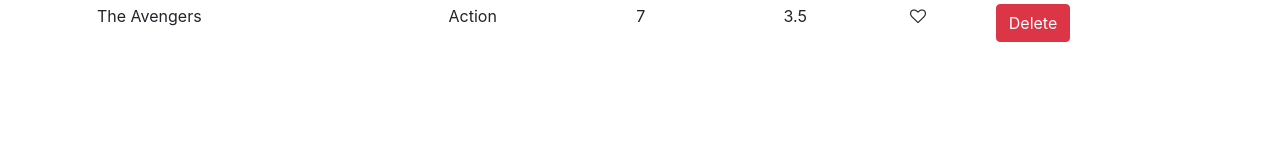
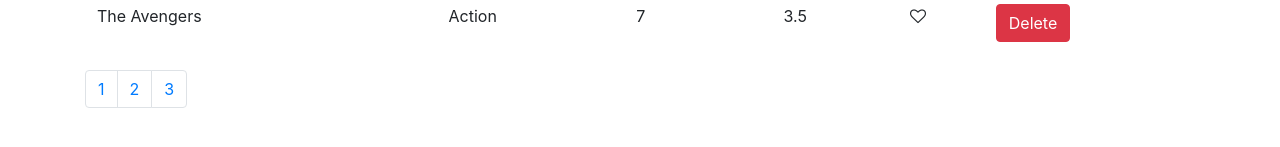
Before and after one commit to helgonaft/react-vidly, a React (Create React App) app: page / in a window 1280 px wide. Shown: the part 623-770 px from the top of the page. Built offline with nearby package versions, Linux system fonts and the light colour scheme.

Commit message:
added pagination

```diff
--- a/package.json
+++ b/package.json
@@ -3,6 +3,7 @@
   "version": "0.1.0",
   "private": true,
   "dependencies": {
+    "lodash": "^4.17.10",
     "react": "^16.12.0",
     "react-dom": "^16.12.0",
     "react-scripts": "3.2.0"
--- a/src/App.js
+++ b/src/App.js
@@ -1,7 +1,7 @@
 import React from 'react';
 import logo from './logo.svg';
 import './App.css';
-import Movies from './movies';
+import Movies from './components/movies';
 
 function App() {
   return (
--- /dev/null
+++ b/src/components/common/pagination.jsx
@@ -0,0 +1,39 @@
+import React, { Component } from "react";
+import ReactDOM from "react-dom";
+import _ from "lodash";
+
+const Pagination = props => {
+  const { itemsCount, pageSize } = props;
+  const pageCount = Math.ceil(itemsCount / pageSize);
+  console.log(pageCount);
+  if (pageCount === 1) return null;
+  const pages = _.range(1, pageCount + 1);
+  return (
+    <nav aria-label="Page navigation example">
+      <ul className="pagination">
+        {/* <li className="page-item">
+          <a className="page-link" href="#">
+            Previous
+          </a>
+        </li> */}
+        {pages.map((page, index) => {
+          return (
+            <li className="page-item" key={index}>
+              <a className="page-link" href="#">
+                {index + 1}
+              </a>
+            </li>
+          );
+        })}
+
+        {/* <li className="page-item">
+          <a className="page-link" href="#">
+            Next
+          </a>
+        </li> */}
+      </ul>
+    </nav>
+  );
+};
+
+export default Pagination;
--- a/src/movies.jsx
+++ b/src/components/movies.jsx
@@ -1,10 +1,12 @@
 import React, { Component } from "react";
-import { getMovies, deleteMovie } from "./services/fakeMovieService";
-import Like from "./components/common/like";
+import { getMovies, deleteMovie } from "../services/fakeMovieService";
+import Like from "./common/like";
+import Pagination from "./common/pagination";
 
 class Movies extends Component {
   state = {
-    movies: getMovies()
+    movies: getMovies(),
+    pageSize: 4
   };
 
   handleDelete = movie => {
@@ -31,7 +33,13 @@
     this.setState({ movies });
   };
 
+  handlePageChange = page => {
+    console.log(page);
+  };
+
   render() {
+    // variable count = length property of movies object
+    const { length: count } = this.state.movies;
     return (
       <React.Fragment>
         <p>{this.handleMessage()}</p>
@@ -73,6 +81,11 @@
             })}
           </tbody>
         </table>
+        <Pagination
+          itemsCount={count}
+          pageSize={this.state.pageSize}
+          onPageChange={this.handlePageChange}
+        ></Pagination>
       </React.Fragment>
     );
   }
```
Also changed, not shown: 1 other file (tests, documents, lock files or other folders).
